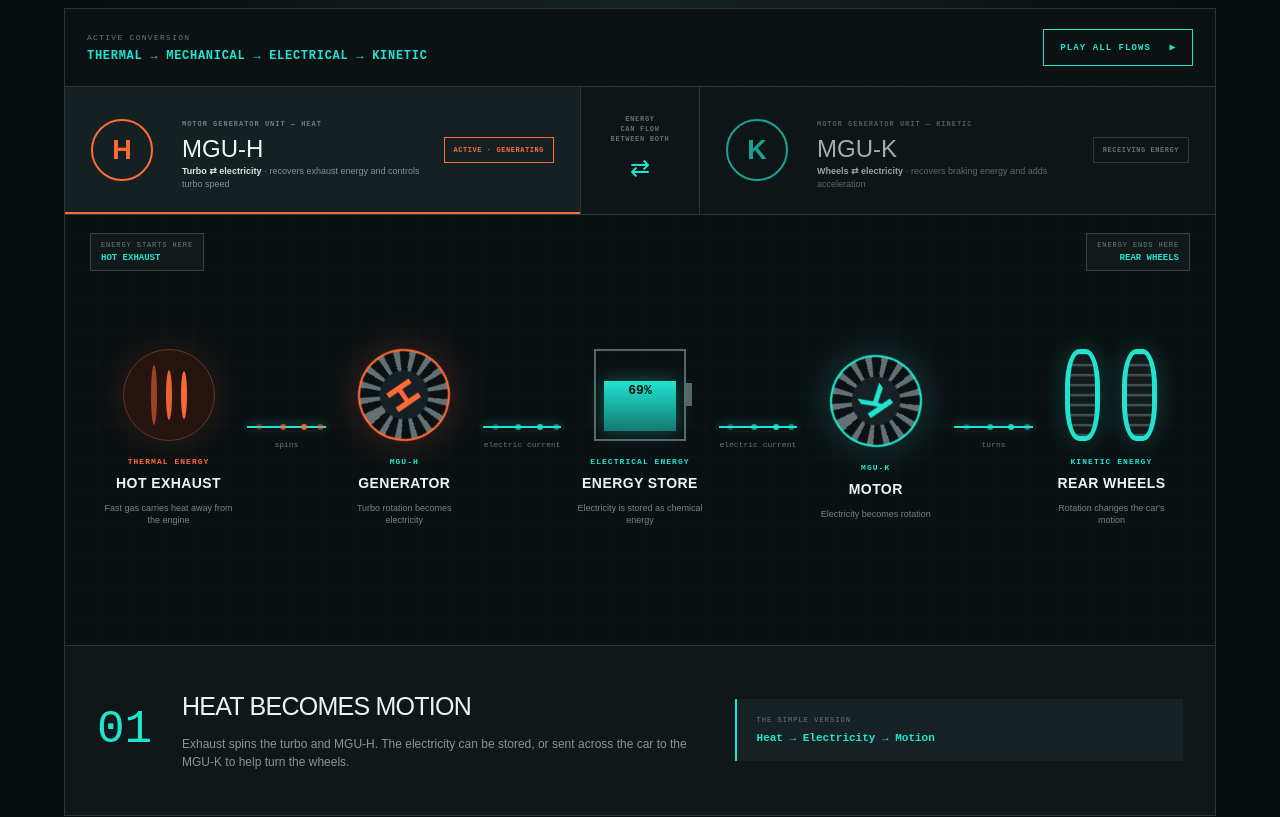
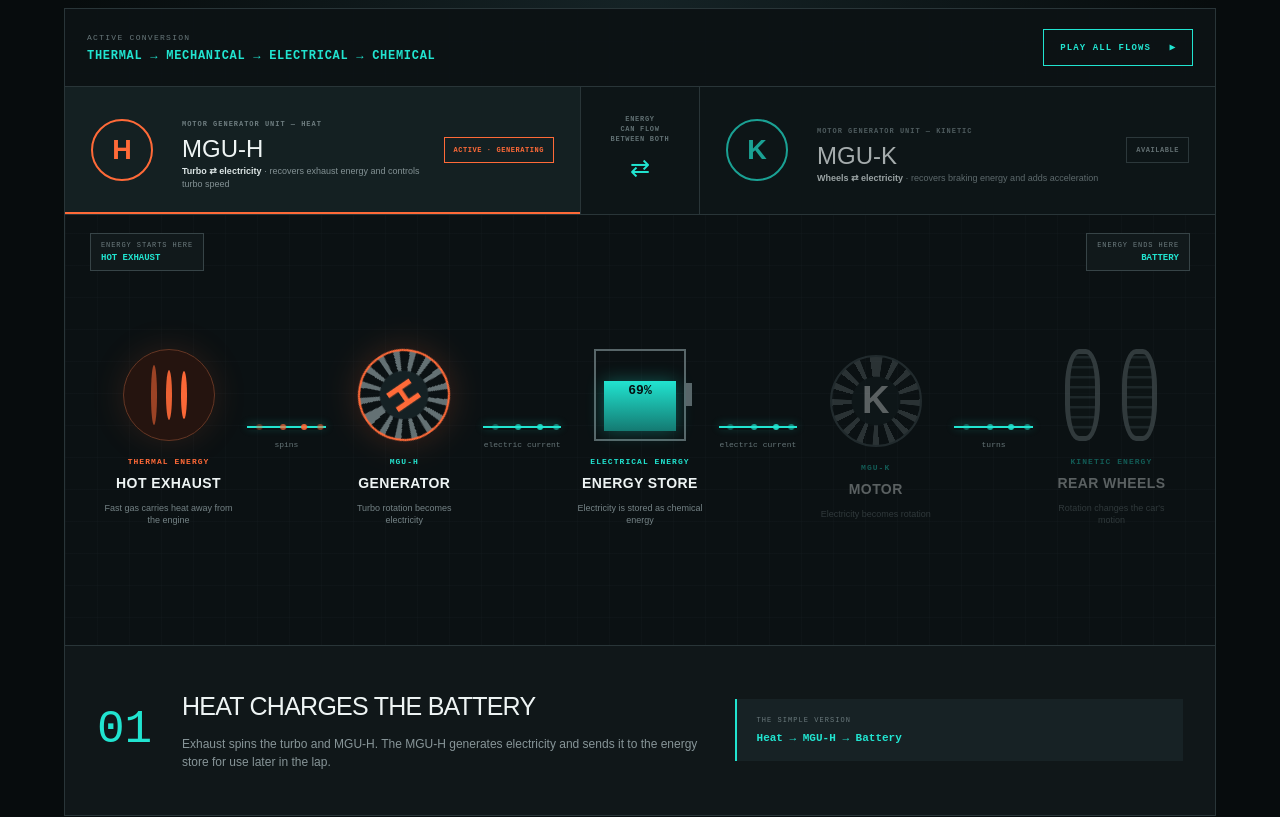
Before and after one commit to mollayo6666-prog/MGU-K-MGU-H, a Next.js app: page / in a window 1280 px wide. Shown: the part 520-1337 px from the top of the page. Built offline with nearby package versions, Linux system fonts and the light colour scheme.

Commit message:
Show direct MGU-H to MGU-K energy transfer

```diff
--- a/app/globals.css
+++ b/app/globals.css
@@ -50,6 +50,11 @@ h1 em { color:var(--cyan); font-style:inherit; }
 .unitJoin span { font:700 7px monospace; line-height:1.4; letter-spacing:.1em; }
 .unitJoin i { color:var(--cyan); font-style:normal; font-size:24px; }
 .energyMap { min-height:430px; display:grid; grid-template-columns:1fr .5fr 1fr .5fr 1fr .5fr 1fr .5fr 1fr; align-items:center; padding:54px 25px 38px; position:relative; }
+.directRoute { position:absolute; z-index:5; left:25%; right:24%; top:15px; padding:10px 16px; text-align:center; border:1px solid var(--cyan); background:#0b1718f2; box-shadow:0 0 24px #21e4d022; }
+.directRoute span { display:block; color:var(--cyan); font:700 7px monospace; letter-spacing:.14em; }
+.directRoute>div { display:flex; justify-content:center; gap:22px; margin:9px 0; border-top:1px solid #21e4d055; }
+.directRoute i { width:6px; height:6px; margin-top:-3px; border-radius:50%; background:var(--cyan); animation:travel 1s linear infinite; }
+.directRoute b { color:#dffdf9; font:800 10px monospace; letter-spacing:.08em; }
 .energyNode,.machineNode { min-width:0; text-align:center; position:relative; opacity:.35; transition:.35s; }
 .energyNode.on,.machineNode.on { opacity:1; }
 .energyNode span,.machineNode span { display:block; color:var(--cyan); font:700 8px monospace; letter-spacing:.13em; margin-top:16px; }
@@ -76,6 +81,7 @@ h1 em { color:var(--cyan); font-style:inherit; }
 .energyDots i { width:6px; height:6px; background:var(--cyan); border-radius:50%; margin-top:-4px; opacity:.12; animation:travel 1.2s linear infinite; }
 .energyDots i:nth-child(2){animation-delay:.25s}.energyDots i:nth-child(3){animation-delay:.5s}.energyDots i:nth-child(4){animation-delay:.75s}
 .mode-heat .first .energyDots,.mode-heat .second .energyDots,.mode-heat .third .energyDots,.mode-heat .fourth .energyDots,.mode-boost .third .energyDots,.mode-boost .fourth .energyDots,.mode-brake .third .energyDots,.mode-brake .fourth .energyDots { border-color:var(--cyan); box-shadow:0 -2px 8px #21e4d044; }
+.mode-direct .first .energyDots,.mode-direct .second .energyDots,.mode-direct .third .energyDots,.mode-direct .fourth .energyDots { border-color:var(--cyan); box-shadow:0 -2px 8px #21e4d044; }
 .mode-heat .first .energyDots i { background:var(--orange); }
 .reverse .third .energyDots i,.reverse .fourth .energyDots i { animation-direction:reverse; }
 .sourceFlag,.destinationFlag { position:absolute; top:18px; padding:7px 10px; border:1px solid #374447; background:#11191b; z-index:2; }
@@ -111,5 +117,5 @@ h1 em { color:var(--cyan); font-style:inherit; }
 footer { padding:24px clamp(22px,5vw,72px); border-top:1px solid var(--line); display:flex; justify-content:space-between; color:#58676a; font:8px monospace; letter-spacing:.13em; }
 @keyframes spin{to{transform:rotate(360deg)}} @keyframes heat{50%{height:65px;opacity:.35}} @keyframes travel{50%{opacity:1;transform:translateX(9px)}} @keyframes wheels{to{background-position:0 10px}}
 @media(max-width:1050px){.bothUnits{grid-template-columns:1fr}.unitJoin{min-height:66px;border:1px solid var(--line);border-left:0;border-right:0;display:flex;justify-content:center;gap:18px}.unitJoin span br{display:none}.energyMap{grid-template-columns:1fr .35fr 1fr .35fr 1fr;row-gap:48px}.heatNode{grid-column:1}.first{grid-column:2}.hNode{grid-column:3}.second{grid-column:4}.batteryNode{grid-column:5}.third{grid-column:4;grid-row:2;transform:scaleX(-1)}.kNode{grid-column:3;grid-row:2}.fourth{grid-column:2;grid-row:2;transform:scaleX(-1)}.wheelNode{grid-column:1;grid-row:2}.energyMap{min-height:680px}.mode-heat .sourceFlag,.mode-brake .destinationFlag{left:25px;right:auto}.mode-heat .destinationFlag,.mode-brake .sourceFlag,.mode-boost .destinationFlag{right:25px;left:auto}.lesson{grid-template-columns:1fr}.lesson>div{min-height:0}.losses{margin-left:22px;margin-right:22px}}
-@media(max-width:700px){.law{display:none}.era{margin-left:auto;margin-right:0;font-size:8px}.hero{padding-top:42px}.modePicker{display:grid;grid-template-columns:1fr}.modePicker button{border-right:0;border-bottom:1px solid var(--line);min-height:66px}.unitSummary{grid-template-columns:55px 1fr;padding:18px}.summaryBadge{width:50px;height:50px}.unitSummary>strong{grid-column:1/-1;text-align:center}.energyMap{display:flex;flex-direction:column;gap:20px;padding:90px 24px 35px}.connector{width:90px;height:38px;transform:rotate(90deg)!important}.energyNode,.machineNode{width:100%}.energyMap .third,.energyMap .fourth{transform:rotate(90deg)!important}.reverse .energyMap{flex-direction:column-reverse;padding-top:90px}.flowExplanation{grid-template-columns:45px 1fr}.key{grid-column:1 / -1}.stageHeader{align-items:flex-start;gap:16px}.stageHeader strong{font-size:9px}.stageHeader button{white-space:nowrap}.losses{grid-template-columns:55px 1fr}.losses p{grid-column:1/-1}.sourceFlag,.destinationFlag{top:20px!important;left:18px!important;right:auto!important;text-align:left}.destinationFlag{left:auto!important;right:18px!important;text-align:right}.lessonTitle h2{font-size:25px}footer{flex-direction:column;gap:10px}}
+@media(max-width:700px){.law{display:none}.era{margin-left:auto;margin-right:0;font-size:8px}.hero{padding-top:42px}.modePicker{display:grid;grid-template-columns:1fr}.modePicker button{border-right:0;border-bottom:1px solid var(--line);min-height:66px}.unitSummary{grid-template-columns:55px 1fr;padding:18px}.summaryBadge{width:50px;height:50px}.unitSummary>strong{grid-column:1/-1;text-align:center}.energyMap{display:flex;flex-direction:column;gap:20px;padding:130px 24px 35px}.directRoute{left:18px;right:18px;top:68px}.connector{width:90px;height:38px;transform:rotate(90deg)!important}.energyNode,.machineNode{width:100%}.energyMap .third,.energyMap .fourth{transform:rotate(90deg)!important}.reverse .energyMap{flex-direction:column-reverse;padding-top:90px}.flowExplanation{grid-template-columns:45px 1fr}.key{grid-column:1 / -1}.stageHeader{align-items:flex-start;gap:16px}.stageHeader strong{font-size:9px}.stageHeader button{white-space:nowrap}.losses{grid-template-columns:55px 1fr}.losses p{grid-column:1/-1}.sourceFlag,.destinationFlag{top:20px!important;left:18px!important;right:auto!important;text-align:left}.destinationFlag{left:auto!important;right:18px!important;text-align:right}.lessonTitle h2{font-size:25px}footer{flex-direction:column;gap:10px}}
 @media(prefers-reduced-motion:reduce){*{animation:none!important;scroll-behavior:auto!important}}
--- a/app/simulator.tsx
+++ b/app/simulator.tsx
@@ -2,10 +2,11 @@
 
 import { useEffect, useMemo, useState } from "react";
 
-type Mode = "heat" | "brake" | "boost";
+type Mode = "heat" | "direct" | "brake" | "boost";
 
 const modes: { id: Mode; label: string; sub: string }[] = [
   { id: "heat", label: "HARVEST HEAT", sub: "Full throttle" },
+  { id: "direct", label: "H → K TRANSFER", sub: "Direct wheel power" },
   { id: "brake", label: "HARVEST MOTION", sub: "Braking" },
   { id: "boost", label: "DEPLOY ENERGY", sub: "Acceleration" },
 ];
@@ -13,14 +14,22 @@ const modes: { id: Mode; label: string; sub: string }[] = [
 const modeData = {
   heat: {
     number: "01",
-    title: "Heat becomes motion",
-    summary: "Exhaust spins the turbo and MGU-H. The electricity can be stored, or sent across the car to the MGU-K to help turn the wheels.",
-    equation: "THERMAL → MECHANICAL → ELECTRICAL → KINETIC",
+    title: "Heat charges the battery",
+    summary: "Exhaust spins the turbo and MGU-H. The MGU-H generates electricity and sends it to the energy store for use later in the lap.",
+    equation: "THERMAL → MECHANICAL → ELECTRICAL → CHEMICAL",
+    source: "HOT EXHAUST",
+    destination: "BATTERY",
+  },
+  direct: {
+    number: "02",
+    title: "MGU-K receives energy",
+    summary: "The MGU-H generates electricity from the turbo and sends it directly to the MGU-K. The MGU-K acts as a motor and adds the recovered energy to the drivetrain without storing it first.",
+    equation: "THERMAL → MECHANICAL → ELECTRICAL → MECHANICAL → KINETIC",
     source: "HOT EXHAUST",
     destination: "REAR WHEELS",
   },
   brake: {
-    number: "02",
+    number: "03",
     title: "Motion is recovered",
     summary: "During braking, the wheels drive the MGU-K as a generator. The car slows while part of its kinetic energy becomes electricity instead of brake heat.",
     equation: "KINETIC → MECHANICAL → ELECTRICAL → CHEMICAL",
@@ -28,7 +37,7 @@ const modeData = {
     destination: "BATTERY",
   },
   boost: {
-    number: "03",
+    number: "04",
     title: "Stored energy returns",
     summary: "The battery releases electrical energy. The MGU-K acts as a motor, adding torque to the crankshaft and increasing the kinetic energy of the car.",
     equation: "CHEMICAL → ELECTRICAL → MECHANICAL → KINETIC",
@@ -45,7 +54,7 @@ export default function Simulator() {
 
   useEffect(() => {
     if (!playing) return;
-    const order: Mode[] = ["heat", "brake", "boost"];
+    const order: Mode[] = ["heat", "direct", "brake", "boost"];
     const timer = window.setInterval(() => {
       setMode((current) => order[(order.indexOf(current) + 1) % order.length]);
     }, 3500);
@@ -57,9 +66,9 @@ export default function Simulator() {
   }, [mode]);
 
   const active = useMemo(() => ({
-    heat: mode === "heat",
-    battery: mode === "heat" || mode === "brake" || mode === "boost",
-    wheels: mode === "brake" || mode === "boost" || mode === "heat",
+    heat: mode === "heat" || mode === "direct",
+    battery: mode !== "direct",
+    wheels: mode === "brake" || mode === "boost" || mode === "direct",
     reverse: mode === "brake",
   }), [mode]);
 
@@ -93,20 +102,25 @@ export default function Simulator() {
           </div>
 
           <div className="bothUnits">
-            <div className={`unitSummary hSummary ${mode === "heat" ? "active" : ""}`}>
+            <div className={`unitSummary hSummary ${mode === "heat" || mode === "direct" ? "active" : ""}`}>
               <div className="summaryBadge">H</div>
               <div><span>MOTOR GENERATOR UNIT — HEAT</span><h2>MGU-H</h2><p><b>Turbo ⇄ electricity</b> · recovers exhaust energy and controls turbo speed</p></div>
-              <strong>{mode === "heat" ? "ACTIVE · GENERATING" : "AVAILABLE"}</strong>
+              <strong>{mode === "heat" || mode === "direct" ? "ACTIVE · GENERATING" : "AVAILABLE"}</strong>
             </div>
             <div className="unitJoin"><span>ENERGY<br />CAN FLOW<br />BETWEEN BOTH</span><i>⇄</i></div>
-            <div className={`unitSummary kSummary ${mode === "brake" || mode === "boost" ? "active" : ""}`}>
+            <div className={`unitSummary kSummary ${mode === "direct" || mode === "brake" || mode === "boost" ? "active" : ""}`}>
               <div className="summaryBadge">K</div>
               <div><span>MOTOR GENERATOR UNIT — KINETIC</span><h2>MGU-K</h2><p><b>Wheels ⇄ electricity</b> · recovers braking energy and adds acceleration</p></div>
-              <strong>{mode === "brake" ? "ACTIVE · GENERATING" : mode === "boost" ? "ACTIVE · MOTORING" : "RECEIVING ENERGY"}</strong>
+              <strong>{mode === "brake" ? "ACTIVE · GENERATING" : mode === "direct" ? "RECEIVING FROM MGU-H" : mode === "boost" ? "RECEIVING FROM BATTERY" : "AVAILABLE"}</strong>
             </div>
           </div>
 
           <div className="energyMap">
+            {mode === "direct" && <div className="directRoute">
+              <span>DIRECT ELECTRICAL TRANSFER — BATTERY BYPASSED</span>
+              <div><i /><i /><i /><i /><i /><i /></div>
+              <b>MGU-H&nbsp;&nbsp; → → → &nbsp;&nbsp;MGU-K</b>
+            </div>}
             <div className="sourceFlag"><small>ENERGY STARTS HERE</small><b>{data.source}</b></div>
             <div className="destinationFlag"><small>ENERGY ENDS HERE</small><b>{data.destination}</b></div>
 
@@ -117,7 +131,7 @@ export default function Simulator() {
 
             <div className="connector first"><div className="energyDots"><i /><i /><i /><i /></div><span>spins</span></div>
 
-            <div className={`machineNode hNode ${mode === "heat" ? "on" : ""}`}>
+            <div className={`machineNode hNode ${mode === "heat" || mode === "direct" ? "on" : ""}`}>
               <div className="rotor">H</div><span>MGU-H</span><b>GENERATOR</b><small>Turbo rotation becomes electricity</small>
             </div>
 
@@ -130,7 +144,7 @@ export default function Simulator() {
 
             <div className="connector third"><div className="energyDots"><i /><i /><i /><i /></div><span>electric current</span></div>
 
-            <div className={`machineNode kNode ${mode === "brake" || mode === "boost" || mode === "heat" ? "on" : ""}`}>
+            <div className={`machineNode kNode ${mode === "brake" || mode === "boost" || mode === "direct" ? "on" : ""}`}>
               <div className="rotor">K</div><span>MGU-K</span><b>{mode === "brake" ? "GENERATOR" : "MOTOR"}</b><small>{mode === "brake" ? "Rotation becomes electricity" : "Electricity becomes rotation"}</small>
             </div>
 
@@ -145,7 +159,7 @@ export default function Simulator() {
           <div className="flowExplanation">
             <span>{data.number}</span>
             <div><h2>{data.title}</h2><p>{data.summary}</p></div>
-            <div className="key"><small>THE SIMPLE VERSION</small><strong>{mode === "heat" ? "Heat → Electricity → Motion" : mode === "brake" ? "Motion → Electricity → Stored energy" : "Stored energy → Electricity → Motion"}</strong></div>
+            <div className="key"><small>THE SIMPLE VERSION</small><strong>{mode === "heat" ? "Heat → MGU-H → Battery" : mode === "direct" ? "Heat → MGU-H → MGU-K → Wheels" : mode === "brake" ? "Wheels → MGU-K → Battery" : "Battery → MGU-K → Wheels"}</strong></div>
           </div>
         </section>
       </section>
```
